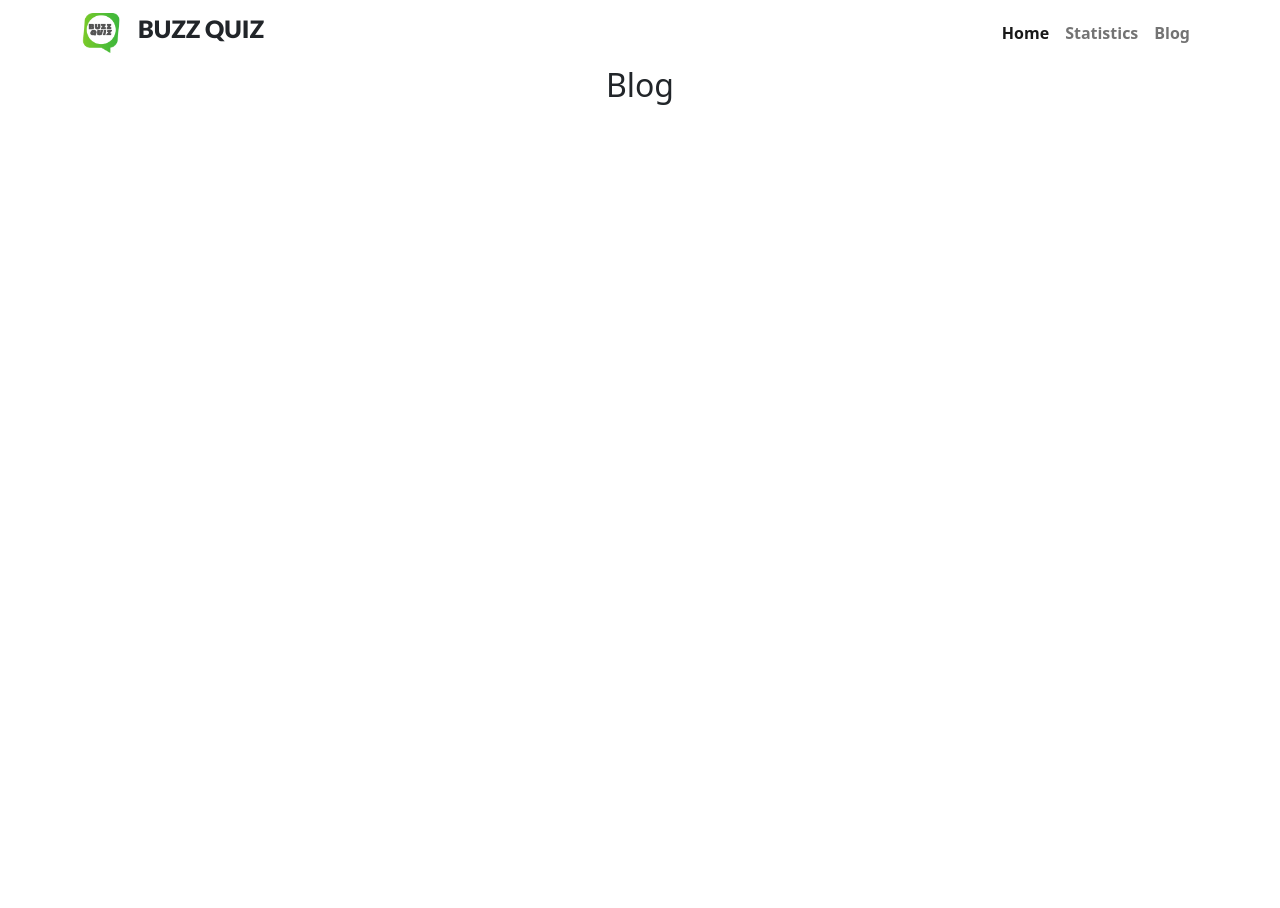
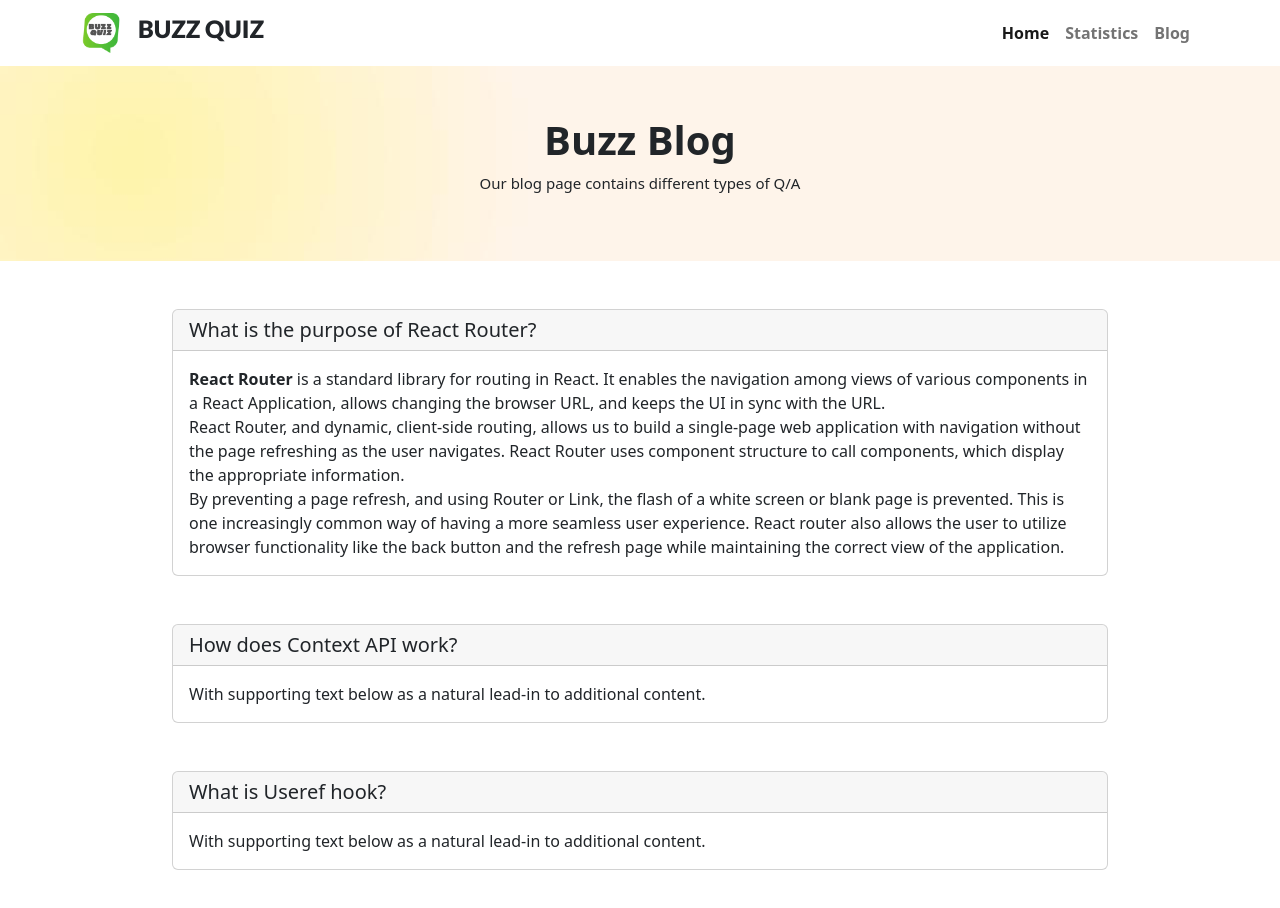
Before and after one commit to masudcodex/BuzzQuizz, a React (Create React App) app: page /blog in a window 1280 px wide. Shown: the top 908 px of the page. Before the commit the page ends 800 px from the top, so only its background shows below. Built offline with nearby package versions, Linux system fonts and the light colour scheme.

Commit message:
first blog section added

```diff
--- a/src/components/Blog/Blog.js
+++ b/src/components/Blog/Blog.js
@@ -1,9 +1,47 @@
 import React from 'react';
+import { Button, Card, Container } from 'react-bootstrap';
 
 const Blog = () => {
     return (
         <div>
-            <h2>Blog</h2>
+            <div className='page-header'>
+                <h2>Buzz Blog</h2>
+                <p>Our blog page contains different types of Q/A</p>
+            </div>
+            <div className='my-5'>
+                <Container className='w-75'>
+                    <Card className='text-start'>
+                    <Card.Header as="h5">What is the purpose of React Router?</Card.Header>
+                    <Card.Body>
+                        <Card.Text>
+                        <b>React Router</b> is a standard library for routing in React. It enables the navigation among views of various components in a React Application, allows changing the browser URL, and keeps the UI in sync with the URL.
+                        <br />
+                        React Router, and dynamic, client-side routing, allows us to build a single-page web application with navigation without the page refreshing as the user navigates. React Router uses component structure to call components, which display the appropriate information.
+                        <br />
+                        By preventing a page refresh, and using Router or Link, the flash of a white screen or blank page is prevented. This is one increasingly common way of having a more seamless user experience. React router also allows the user to utilize browser functionality like the back button and the refresh page while maintaining the correct view of the application.
+
+
+                        </Card.Text>
+                    </Card.Body>
+                    </Card>
+                    <Card className='text-start my-5'>
+                    <Card.Header as="h5">How does Context API work?</Card.Header>
+                    <Card.Body>
+                        <Card.Text>
+                        With supporting text below as a natural lead-in to additional content.
+                        </Card.Text>
+                    </Card.Body>
+                    </Card>
+                    <Card className='text-start'>
+                    <Card.Header as="h5">What is Useref hook?</Card.Header>
+                    <Card.Body>
+                        <Card.Text>
+                        With supporting text below as a natural lead-in to additional content.
+                        </Card.Text>
+                    </Card.Body>
+                    </Card>
+                </Container>
+            </div>
         </div>
     );
 };
```
